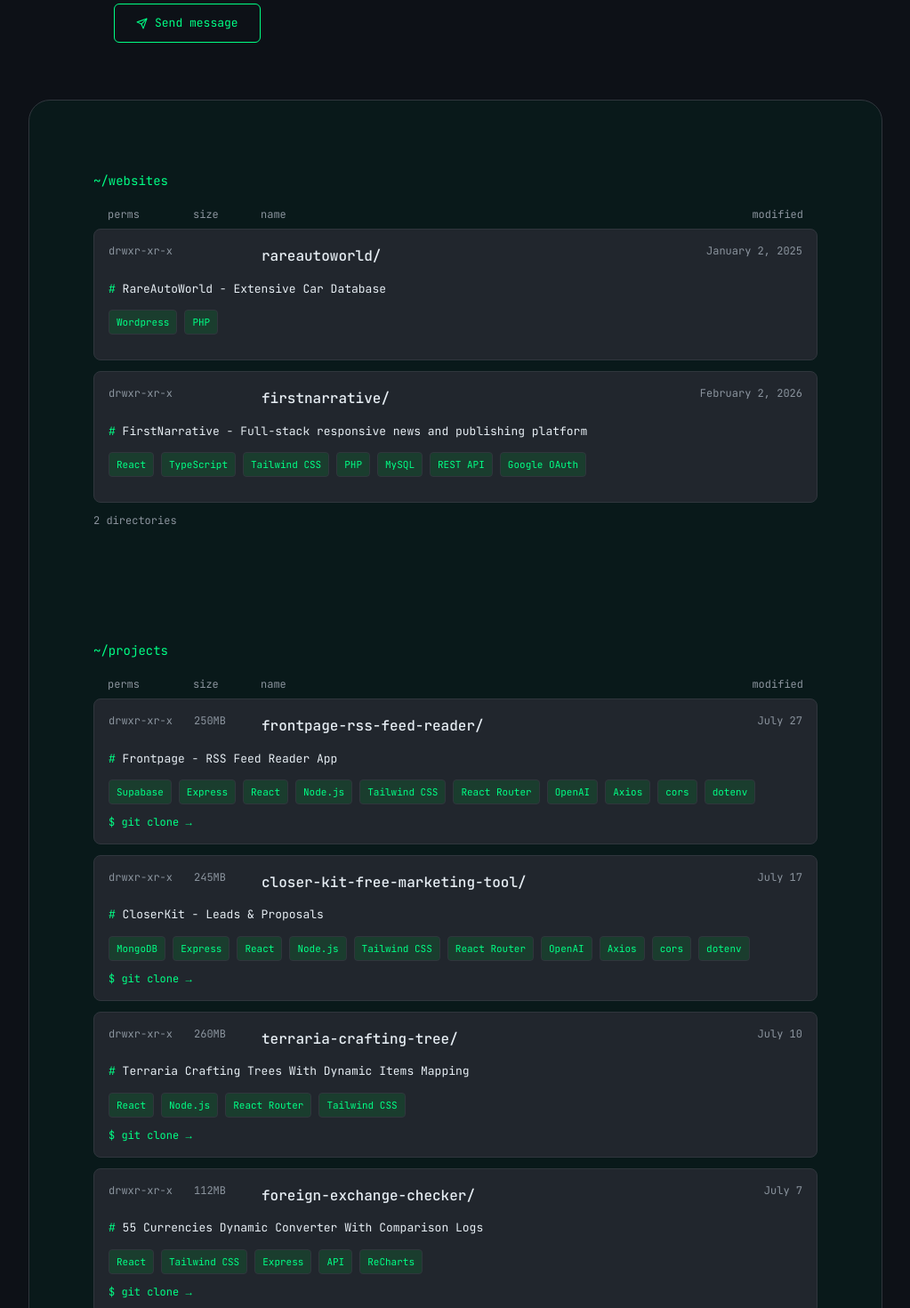
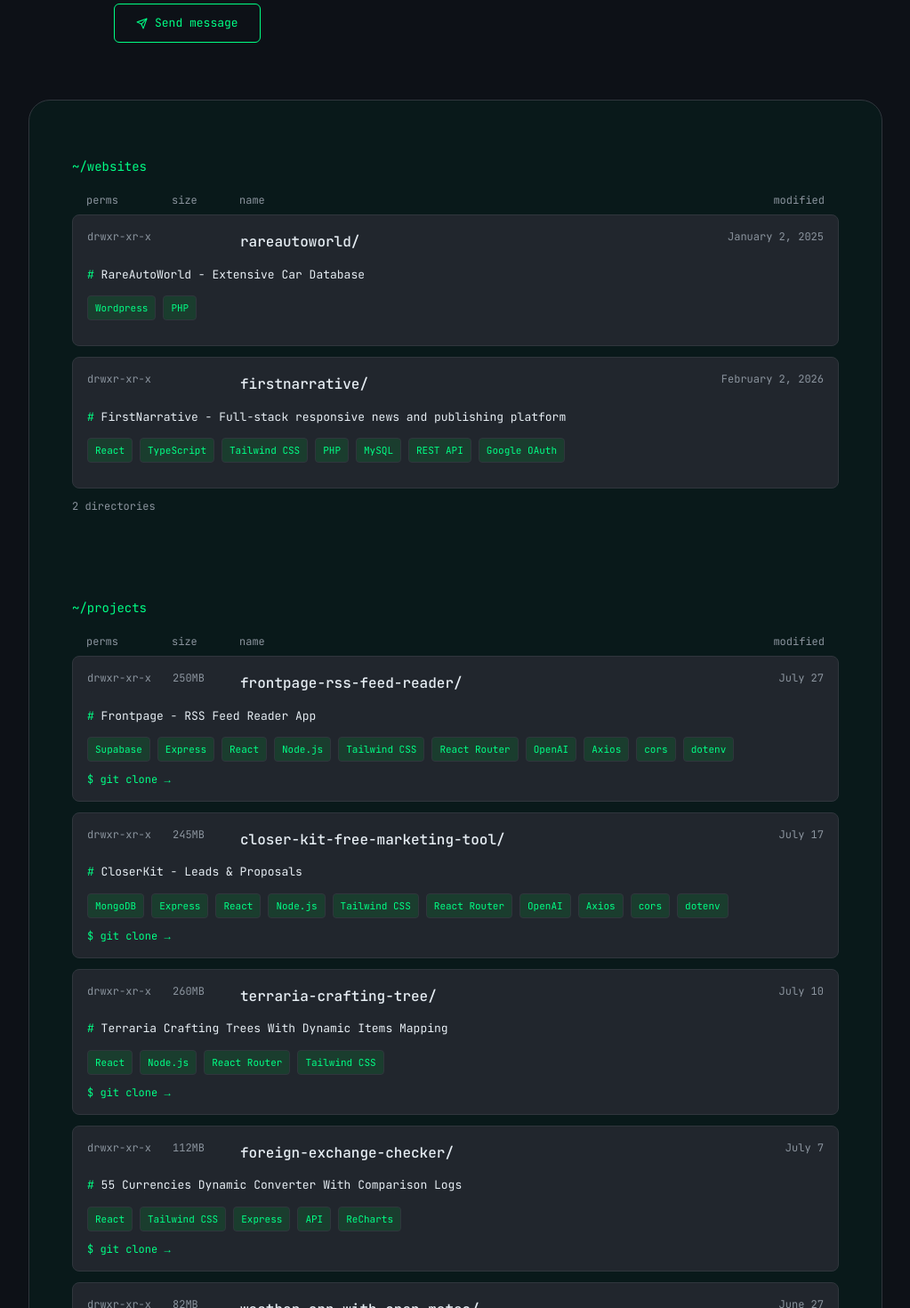
Before and after one commit to mmuneeb1000/portfolio-website-muneeb, a React (Vite) app in the folder client/: page / in a window 1280 px wide. Shown: the part 1140-2610 px from the top of the page at 89% size, without its empty margins (128-1151 px from the left). Built offline with nearby package versions, Linux system fonts and the light colour scheme.

Commit message:
spacing and footer fix

```diff
--- a/client/src/components/Components.jsx
+++ b/client/src/components/Components.jsx
@@ -37,7 +37,7 @@ export default function Components() {
   }, []);
 
   return (
-    <section id="components" className="px-6 py-12 md:px-10 md:py-16">
+    <section id="components" className="px-2 py-8 md:px-4 md:py-12">
       <motion.div
         variants={containerVariants}
         initial="hidden"
--- a/client/src/components/Footer.jsx
+++ b/client/src/components/Footer.jsx
@@ -33,7 +33,7 @@ export default function Footer({ theme, toggleTheme }) {
       className="flex flex-col gap-4 items-center lg:flex-row lg:justify-between
       border-t border-border px-6 py-6 text-center text-xs text-text"
     >
-      <div className="flex justify-center gap-6">
+      <div className="grid grid-cols-3 md:flex gap-2 ">
         {links.map((link) => (
           <a
             key={link.label}
--- a/client/src/components/Projects.jsx
+++ b/client/src/components/Projects.jsx
@@ -37,7 +37,7 @@ export default function Projects() {
   }, []);
 
   return (
-    <section id="projects" className="px-6 py-12 md:px-10 md:py-16">
+    <section id="projects" className="px-2 py-8 md:px-4 md:py-12">
       <motion.div
         initial="hidden"
         whileInView="visible"
--- a/client/src/components/Websites.jsx
+++ b/client/src/components/Websites.jsx
@@ -37,7 +37,7 @@ export default function Websites() {
   }, []);
 
   return (
-    <section id="websites" className="px-6 py-12 md:px-10 md:py-16">
+    <section id="websites" className="px-2 py-8 md:px-4 md:py-12">
       <motion.div
         variants={containerVariants}
         initial="hidden"
```
